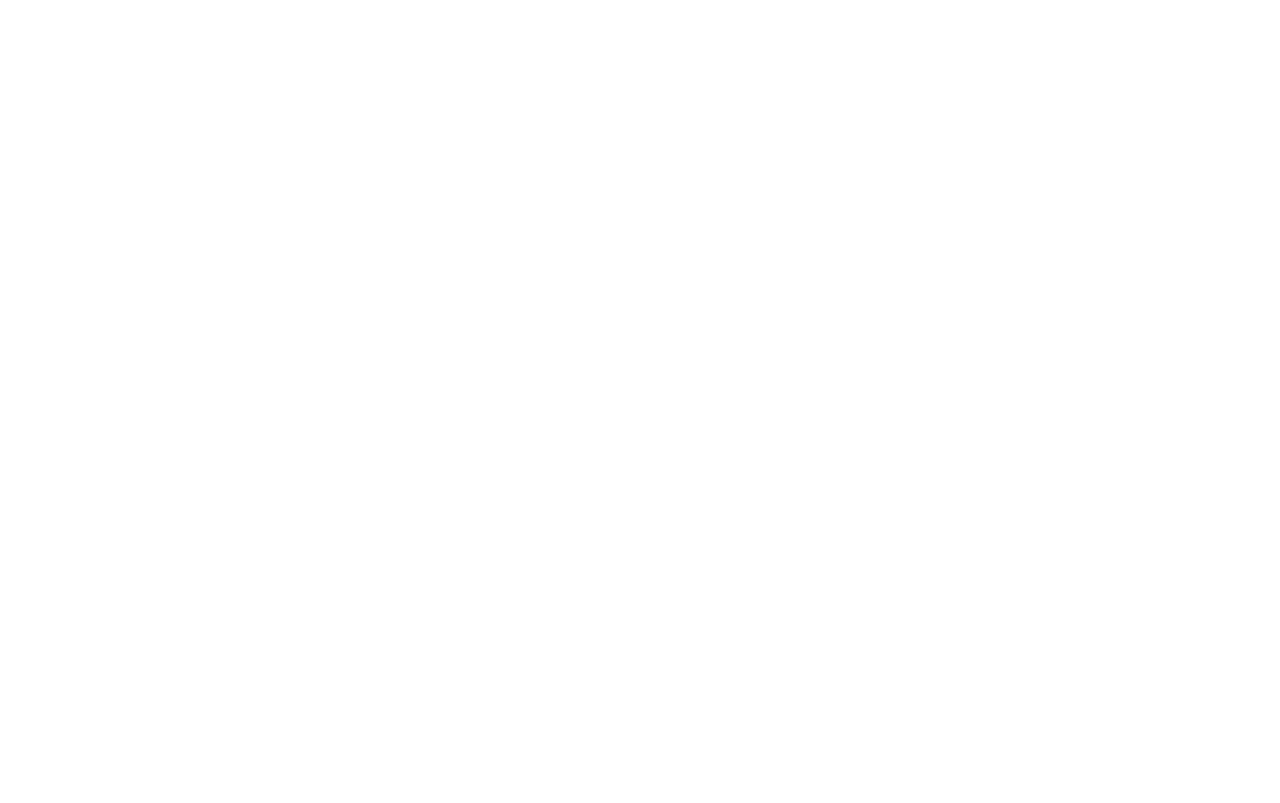
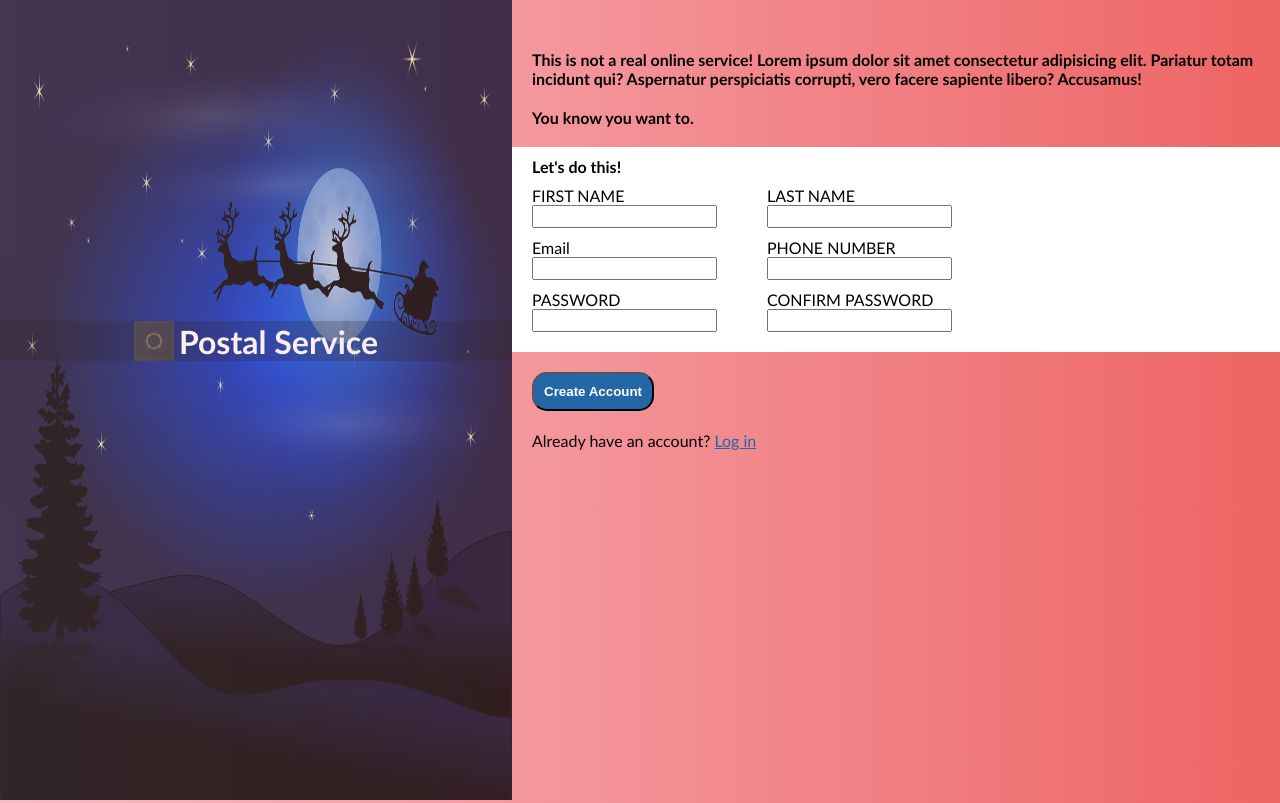
Before and after one commit to inam925/SignUp-Form, a plain HTML site: page index.html in a window 1280 px wide. Drawn offline with Linux system fonts and the light colour scheme.

Commit message:
finalized the css of form

```diff
--- a/index.html
+++ b/index.html
@@ -8,6 +8,52 @@
     <link rel="stylesheet" href="./styles.css">
   </head>
   <body>
-
+    <div class="background">
+        <img class="backgroundImg" src="./background.png" alt="logo image">
+        <div class="postal">
+            <img class="logoImg" src="./logo.png" alt="logo">
+            <h1>Postal Service</h1>
+        </div>
+    </div>
+    <div class="formDiv">
+        <h4>This is not a real online service! Lorem ipsum dolor sit amet consectetur adipisicing elit. Pariatur totam incidunt qui?
+        Aspernatur perspiciatis corrupti, vero facere sapiente libero? Accusamus!</h4>
+        <h4> You know you want to.</h4>
+        <form action="">
+            <h4>Let's do this!</h4>
+            <section>
+                <section class="left">
+                    <div>
+                        <label for="firstName">FIRST NAME</label>
+                        <input type="text" name="firstName" id="firstName">
+                    </div>
+                    <div>
+                        <label for="email">Email</label>
+                        <input type="email" name="email" id="email">
+                    </div>
+                    <div>
+                        <label for="password">PASSWORD</label>
+                        <input type="password" name="password" id="password" class="error">
+                    </div>
+                </section>
+                <section class="right">
+                    <div>
+                        <label for="lastName">LAST NAME</label>
+                        <input type="text" name="lastName" id="lastName">
+                    </div>
+                    <div>
+                        <label for="phone">PHONE NUMBER</label>
+                        <input type="tel" name="phone" id="phone">
+                    </div>
+                    <div>
+                        <label for="confirmPassword">CONFIRM PASSWORD</label>
+                        <input type="password" name="confirmPassword" id="confirmPassword" class="error" pattern="[0-9]">
+                    </div>
+                </section>
+            </section>
+        </form>
+        <button type="submit"><strong>Create Account</strong> </button>
+        <p>Already have an account? <a href="./index.html">Log in</a></p>
+    </div>
   </body>
 </html>
--- a/styles.css
+++ b/styles.css
@@ -0,0 +1,83 @@
+:root {
+    background: linear-gradient(to right, rgb(248, 188, 198), rgb(238, 100, 100));
+    font-family: 'Trebuchet MS', 'Lucida Sans Unicode', 'Lucida Grande', 'Lucida Sans', Arial, sans-serif;
+}
+* {
+    padding: 0;
+    margin: 0;
+}
+.background {
+    opacity: 0.8;
+    position: relative;
+    float: center;
+}
+.backgroundImg {
+    width: 40vw;
+    height: 100vh;
+}
+.logoImg {
+    width: 40px;
+    margin: 0 5px 0 0;
+}
+div > .postal {
+    position: absolute;
+    background-color: gray;
+    background-color: rgba(0, 0, 0, .25);
+    top: 40%;
+    width: 40vw;
+    display: flex;
+    flex-direction: row;
+    align-items: center;
+    justify-content: center;
+}
+div > h1 {
+    color: white;
+    /* background-color: gray; */
+}
+body {
+    display: flex;
+    flex-direction: row;
+}
+button {
+    background-color: rgb(36, 103, 167);
+    color: white;
+    padding: 10px;
+    border-radius: 15px;
+    margin: 20px;
+}
+a {
+    color: rgb(36, 103, 167);
+}
+form {
+    background-color: white;
+    display: flex;
+    flex-direction: column;
+}
+form > section {
+    display: flex;
+    flex-direction: row;
+    padding: 0 10px 10px 10px;
+}
+form > h4 {
+    padding: 10px 10px 10px 20px;
+}
+form > section > section > div{
+    padding: 0 40px 10px 10px;
+    display: flex;
+    flex-direction: column;
+}
+div > p,
+div > h4 {
+    margin: 0 20px 20px 20px;
+}
+.formDiv {
+    margin: 50px 0 50px 0;
+}
+input:focus {
+    outline: none !important;
+    border: 0.6px solid blue;
+    border-radius: 5px;
+}
+input {
+    padding: 2px;
+}
```
Also changed, not shown: background.png (added), logo.png (added).
